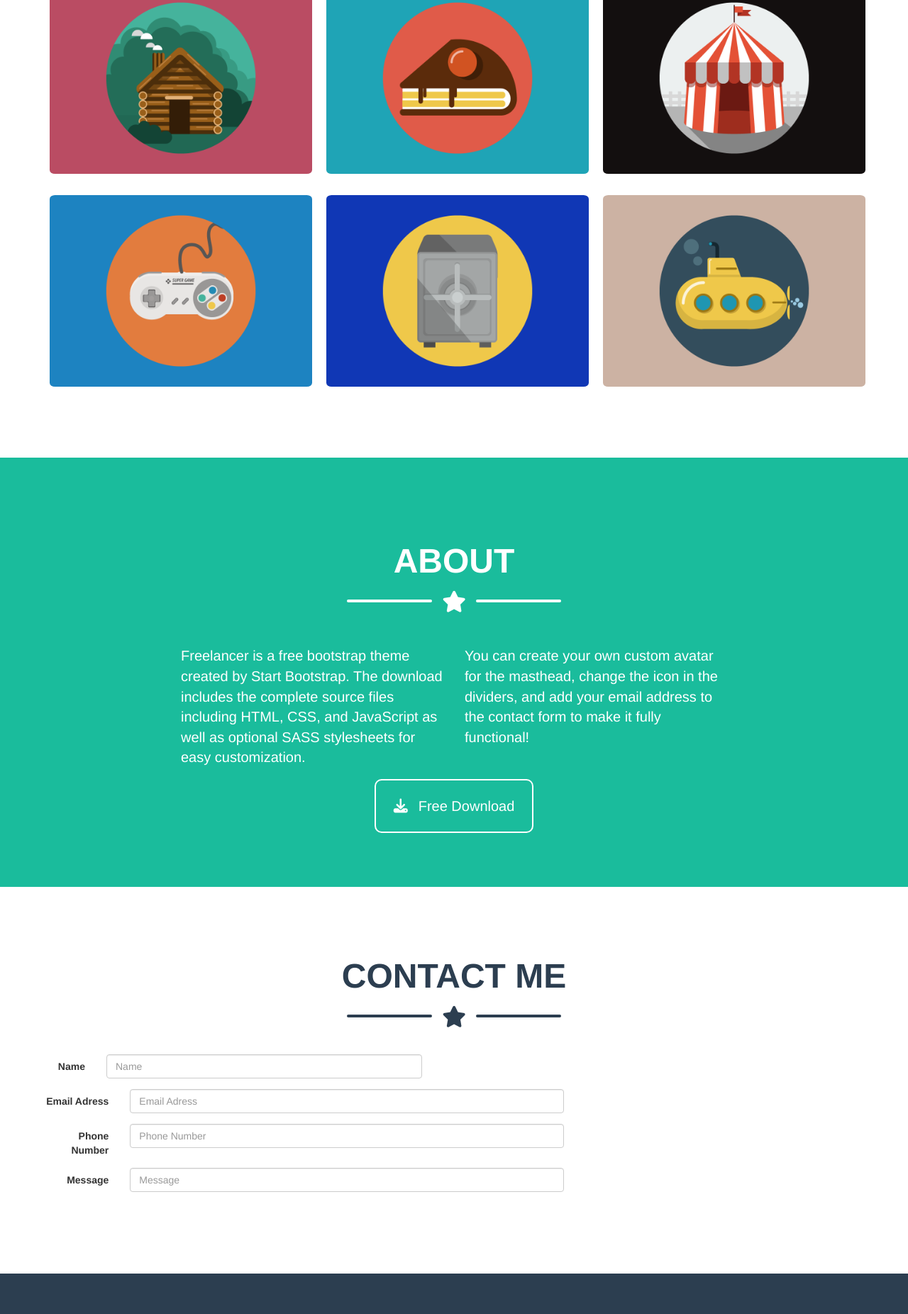
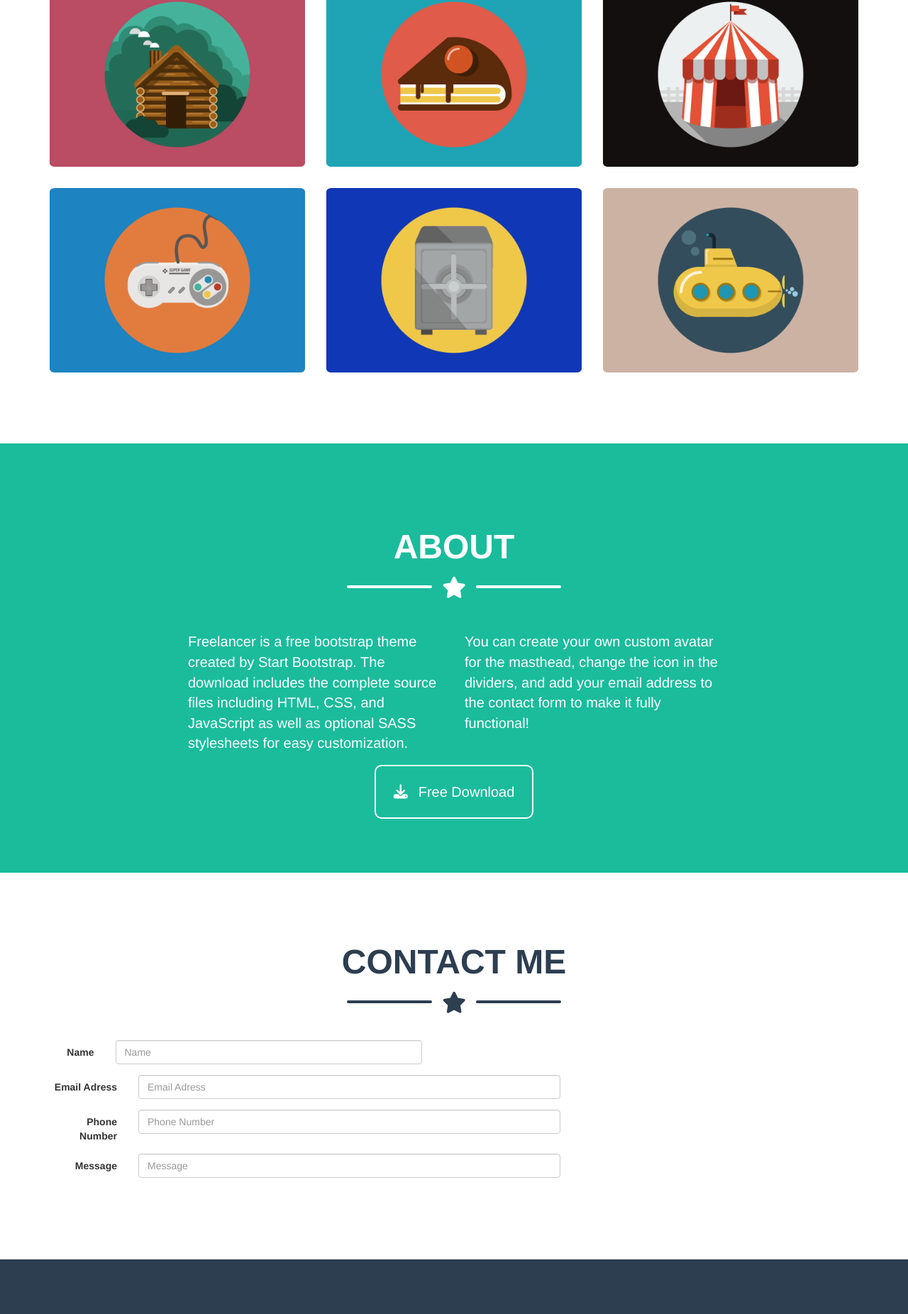
Before and after one commit to GimmikZart/html-css-bootstrap-freelancer, a plain HTML site: page index.html in a window 1280 px wide. Shown: the part 996-2848 px from the top of the page at 71% size. Drawn offline with Linux system fonts and the light colour scheme.

Commit message:
responsive pt.1

```diff
--- a/css/style.css
+++ b/css/style.css
@@ -122,21 +122,21 @@ header {
 }
 
 #portfolio img {
-  width: 370px;
-  height: 270px;
+  width: 100%;
+  height: auto;
   border-radius: 2%;
+}
+
+.boximg {
+  width: 100%;
+  height: auto;
+  position: relative;
   margin-bottom: 30px;
 }
 
-.boximg {
-  width: 370px;
+.plusverde {
+  width: 100%;
   height: 100%;
-  position: relative;
-}
-
-.plusverde {
-  width: 370px;
-  height: 270px;
   background-color: rgba(26,188,156,.9);
   border-radius: 2%;
   position: absolute;
@@ -255,6 +255,15 @@ header {
   padding-bottom: 30px;
 }
 
+#info i {
+  border: 1px solid white;
+  border-radius: 100%;
+  padding: 10px;
+  margin: 0px 10px;
+  justify-content: center;
+  align-items: center;
+}
+
 
 
 
--- a/index.html
+++ b/index.html
@@ -14,10 +14,10 @@
     <header id="navigatore">
       <div class="container">
         <nav class="row ">
-          <div class="sinistra col-lg-4">
+          <div class="sinistra col-xs-6  col-lg-4">
             <a href="#">START BOOTSTRAP</a>
           </div>
-          <div class="destra col-lg-5 col-lg-offset-3">
+          <div class="destra col-xs-6 col-lg-5 col-lg-offset-3">
             <a href="#">PORTFOLIO</a>
             <a href="#">ABOUT</a>
             <a href="#">CONTACT</a>
@@ -33,7 +33,7 @@
         <div class="container">
           <!-- RIGA IMMAGINE ------>
           <div class="row">
-            <div class=" col-lg-4 col-lg-offset-4">
+            <div class="col-lg-4 col-lg-offset-4 ">
               <img src="img/avataaars.png" alt="avatar" id="avatar">
             </div>
           </div>
@@ -106,7 +106,7 @@
           <!-- RIGA 3 IMMAGINI SOPRA -->
           <div class="row ">
             <!-- IMMGINE UNO -->
-            <div class="centrato col-lg-4 col-md-6">
+            <div class="centrato col-xs-12 col-md-6 col-lg-4">
               <div class="boximg centrato">
                 <img src="img/cabin.png" alt="cabina">
                 <div class="plusverde">
@@ -116,7 +116,7 @@
             </div>
 
             <!-- IMMGINE DUE -->
-            <div class="centrato col-lg-4 col-md-6">
+            <div class="centrato col-xs-12 col-md-6 col-lg-4">
               <div class="boximg centrato">
                 <img src="img/cake.png" alt="cake">
                 <div class="plusverde">
@@ -126,7 +126,7 @@
             </div>
 
             <!-- IMMGINE TRE -->
-            <div class="centrato col-lg-4 col-md-6">
+            <div class="centrato col-xs-12 col-md-6 col-lg-4">
               <div class="boximg centrato">
                 <img src="img/circus.png" alt="circus">
                 <div class="plusverde">
@@ -136,7 +136,7 @@
             </div>
           <!-- RIGA 3 IMMAGINI SOTTO -->
             <!-- IMMGINE QUATTRO -->
-            <div class="centrato col-lg-4 col-md-6">
+            <div class="centrato col-xs-12 col-md-6 col-lg-4">
               <div class="boximg centrato">
                 <img src="img/game.png" alt="gioco">
                 <div class="plusverde">
@@ -146,7 +146,7 @@
             </div>
 
             <!-- IMMGINE CINQUE -->
-            <div class="centrato col-lg-4 col-md-6">
+            <div class="centrato col-xs-12 col-md-6 col-lg-4">
               <div class="boximg centrato">
                 <img src="img/safe.png" alt="cassaforte" class="centrato">
                 <div class="plusverde">
@@ -156,7 +156,7 @@
             </div>
 
             <!-- IMMGINE SEI -->
-            <div class="centrato col-lg-4 col-md-6">
+            <div class="centrato col-xs-12 col-md-6 col-lg-4">
               <div class="boximg centrato">
                 <img src="img/submarine.png" alt="sottomarino">
                 <div class="plusverde">
@@ -192,6 +192,7 @@
                 <div class="riga">
                 </div>
               </div>
+            </div>
           </div>
 
           <!-- PARAGRAFO -->
@@ -242,6 +243,7 @@
                 <div class="riga">
                 </div>
               </div>
+            </div>
           </div>
 
           <!-- FORM -->
@@ -250,7 +252,7 @@
               <div class="form-group col-lg-6 col-lg-offset-1">
                 <label for="inputEmail3" class="col-sm-2 control-label">Name</label>
                 <div class="col-sm-10">
-                  <input type="email" class="form-control" id="inputEmail3" placeholder="Name">
+                  <input type="email" class="form-control" id="name" placeholder="Name">
                 </div>
               </div>
             </div>
@@ -268,7 +270,7 @@
               <div class="form-group col-lg-8 col-lg-offset-2">
                 <label for="inputEmail3" class="col-sm-2 control-label">Phone Number</label>
                 <div class="col-sm-10">
-                  <input type="email" class="form-control" id="inputEmail3" placeholder="Phone Number">
+                  <input type="email" class="form-control" id="PhoneNumber" placeholder="Phone Number">
                 </div>
               </div>
             </div>
@@ -277,10 +279,11 @@
               <div class="form-group col-lg-8 col-lg-offset-2">
                 <label for="inputEmail3" class="col-sm-2 control-label">Message</label>
                 <div class="col-sm-10">
-                  <input type="email" class="form-control" id="inputEmail3" placeholder="Message">
+                  <input type="email" class="form-control" id="Message" placeholder="Message">
                 </div>
               </div>
             </div>
+          </form>
 
         </div>
       </section>
@@ -312,7 +315,7 @@
             </div>
 
             <div class="col-lg-4">
-              <p>simboli social</p>
+              <p> <i class="fab fa-facebook-f"></i> <i class="fab fa-twitter"></i> <i class="fab fa-linkedin-in"></i> <i class="fas fa-basketball-ball"></i> </p>
             </div>
 
             <div class="col-lg-4">
```
